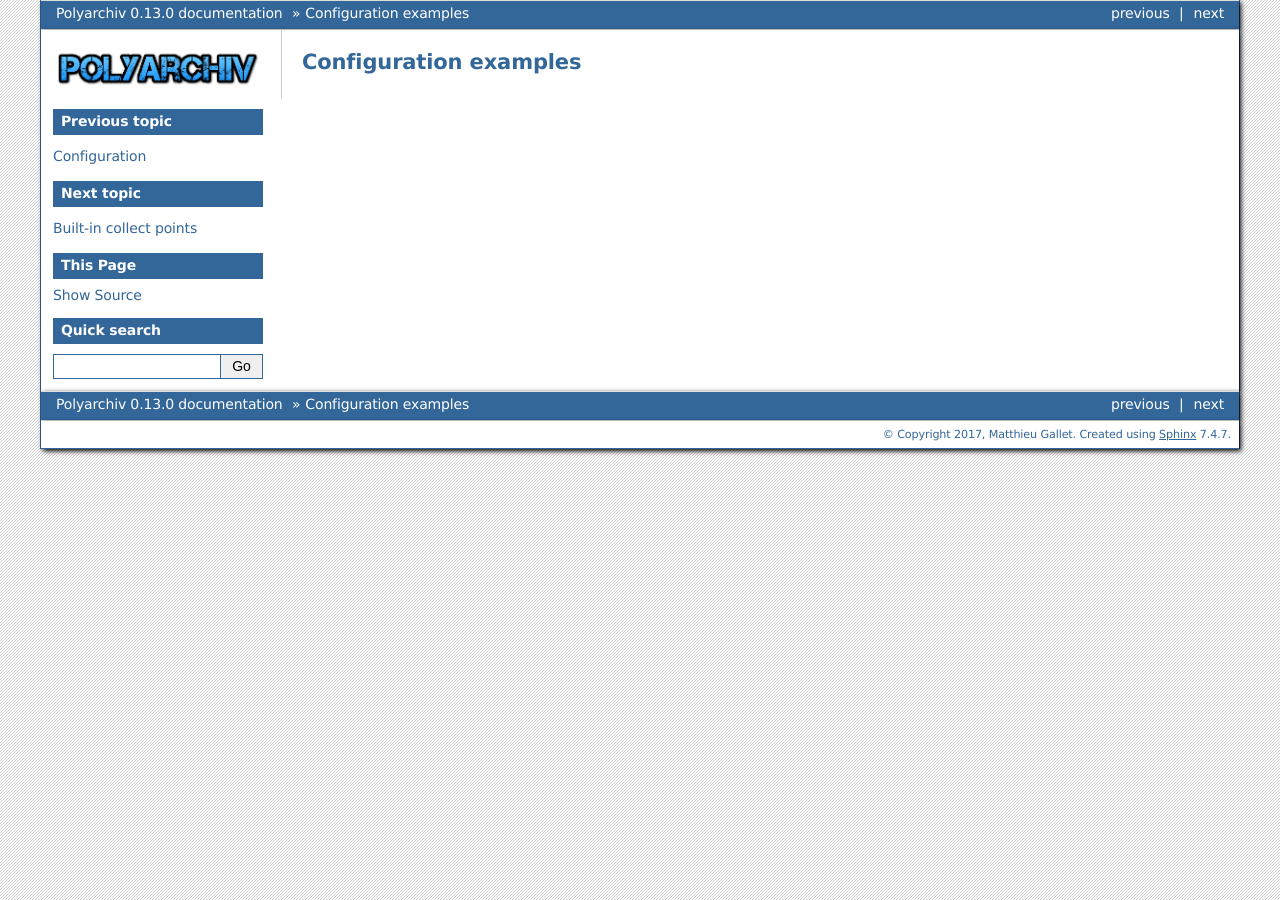
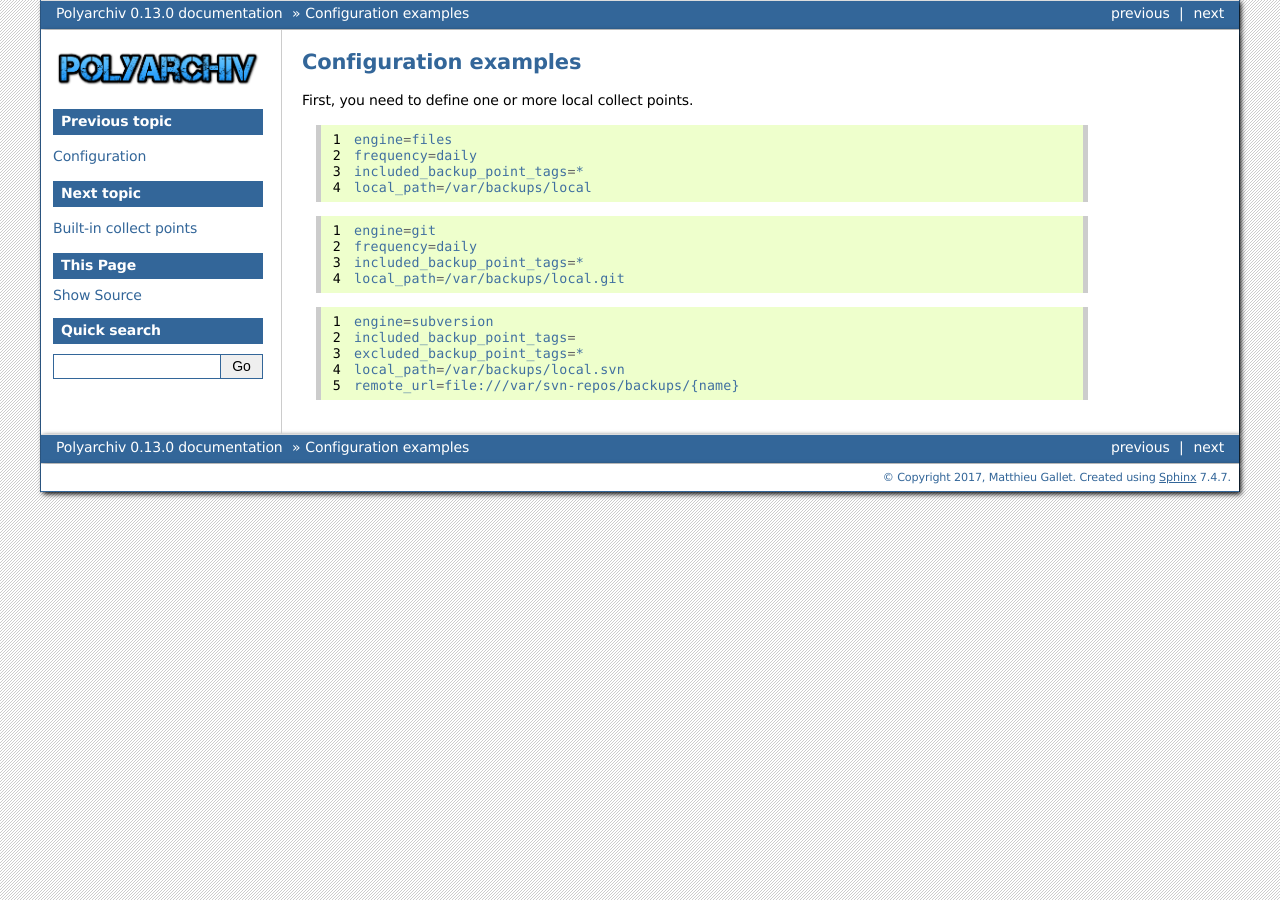
Before and after one commit to d9pouces/PolyArchiv, a Sphinx documentation site: the page built from doc/source/examples.rst, in a window 1280 px wide. Built offline with Sphinx 7.4.7, drawn with Linux system fonts in a browser that asks for light colours.

```diff
--- a/doc/source/examples.rst
+++ b/doc/source/examples.rst
@@ -1,2 +1,33 @@
 Configuration examples
 ======================
+
+First, you need to define one or more local collect points.
+
+.. code-block:: ini
+   :linenos:
+   :name: local-backup.collect
+
+    engine=files
+    frequency=daily
+    included_backup_point_tags=*
+    local_path=/var/backups/local
+
+.. code-block:: ini
+   :linenos:
+   :name: local-git-backup.collect
+
+    engine=git
+    frequency=daily
+    included_backup_point_tags=*
+    local_path=/var/backups/local.git
+
+
+.. code-block:: ini
+   :linenos:
+   :name: svn-backup.collect
+
+    engine=subversion
+    included_backup_point_tags=
+    excluded_backup_point_tags=*
+    local_path=/var/backups/local.svn
+    remote_url=file:///var/svn-repos/backups/{name}
--- a/doc/source/variables.rst
+++ b/doc/source/variables.rst
@@ -8,6 +8,7 @@ Check `polyarchiv plugins -v` for a complete documentation of each customizable
 By default, only the following variables are defined:
 
   * `name`: basename of the corresponding config collect point.
+  * `username`: the username running PolyArchiv,
   * `fqdn`: local hostname, with the domain name (e.g., `vm1.test.example.org`)
   * `hostname`: local hostname (e.g., `vm1`)
   * the time of backup is also available, with a separate variable for each component: `Y`, `d` `M`, …
```
Also changed, not shown: 7 other files.
